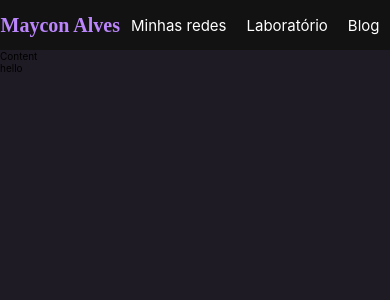
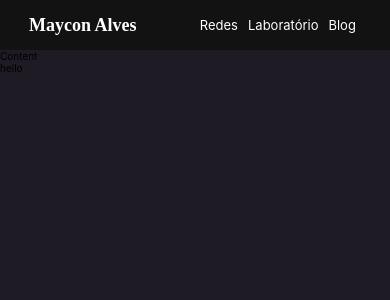
Before and after one commit to mayconbalves/maycon-alves, a Next.js app: page / in a window 390 px wide. Shown: the top 300 px of the page. Built offline with nearby package versions, Linux system fonts and the light colour scheme.

Commit message:
chore(nav): add media query for mobile

```diff
--- a/src/components/nav/index.js
+++ b/src/components/nav/index.js
@@ -9,7 +9,7 @@
       <NavList>
         <NavListItem>
           <Link href="/">
-            <NavLink>Minhas redes</NavLink>
+            <NavLink>Redes</NavLink>
           </Link>
         </NavListItem>
         <NavListItem>
--- a/src/components/nav/styled.js
+++ b/src/components/nav/styled.js
@@ -19,6 +19,10 @@
   &:hover {
     color: #bb86fc;
   }
+
+  @media (max-width: 420px) {
+    font-size: 1.8rem;
+  }
 `
 
 export const NavList = styled.ul`
@@ -31,6 +35,10 @@
 export const NavListItem = styled.li`
   list-style: none;
   padding: 0 10px;
+
+  @media (max-width: 420px) {
+    padding: 0 5px;
+  }
 `
 
 export const NavLink = styled.a`
@@ -41,4 +49,8 @@
   &:hover {
     color: #bb86fc;
   }
+
+  @media (max-width: 420px) {
+    font-size: 1.3rem;
+  }
 `
```
